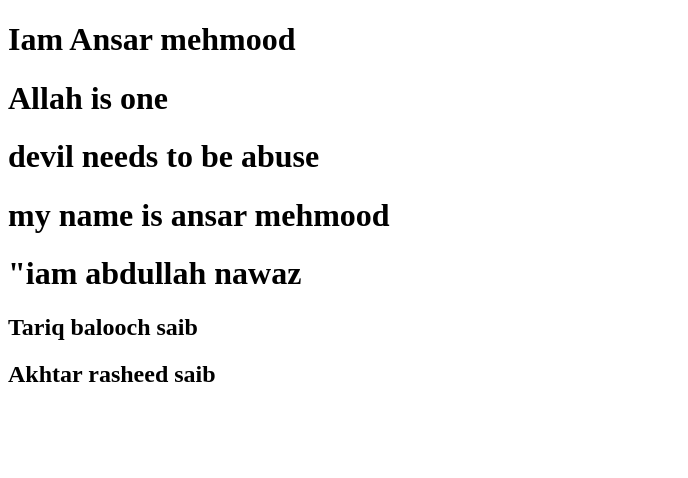
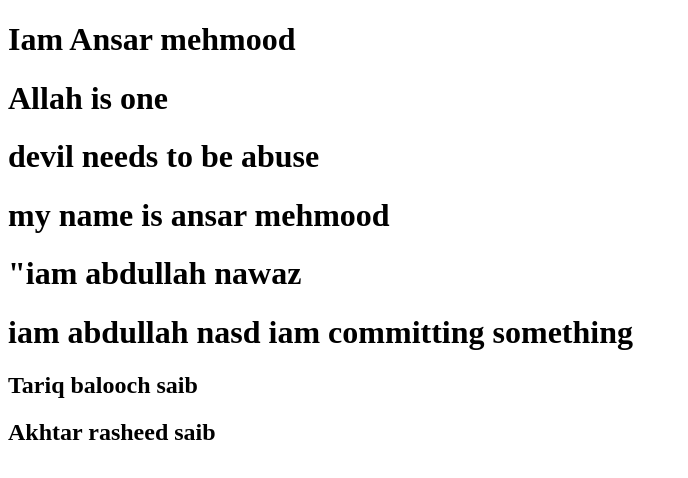
Before and after one commit to Enco-der/basic-Dom-concepts, a plain HTML site: page index.html in a window 1280 px wide. Shown: the whole page, without its empty margins (0-688 px from the left). Drawn offline with Linux system fonts and the light colour scheme.

Commit message:
second time committing for practicing

```diff
--- a/index.html
+++ b/index.html
@@ -17,6 +17,7 @@
         <h1 class="abdull">devil needs to be abuse</h1>
         <h1 class="abdull">my name is ansar mehmood</h1>
         <h1>"iam abdullah nawaz</h1>
+        <h1>iam abdullah nasd iam committing something</h1>
 
         <div>
             <h2>Tariq balooch saib</h2>
```
